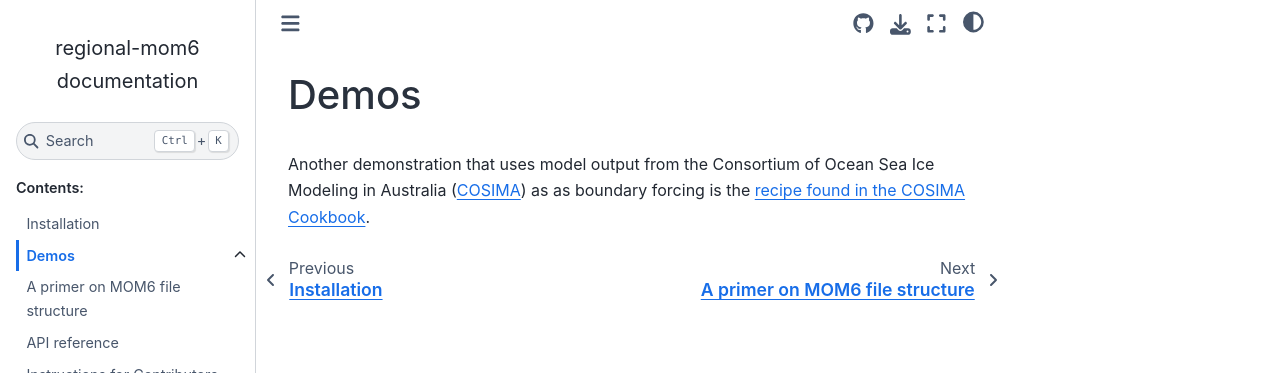
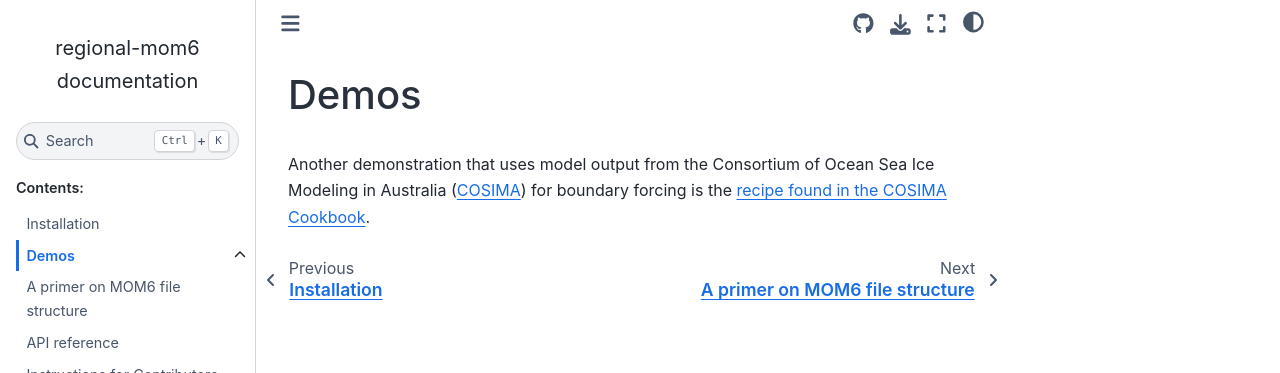
Before and after one commit to COSIMA/regional-mom6, a Sphinx documentation site: the page built from docs/demos.rst, in a window 1280 px wide. Shown: the top 373 px of the page. Built offline with Sphinx 7.4.7 and the Sphinx Book theme 1.1.4, drawn with Linux system fonts in a browser that asks for light colours; pages that are not in the unit, such as notebooks, are missing from menus.

Commit message:
fix typo

```diff
--- a/docs/demos.rst
+++ b/docs/demos.rst
@@ -7,4 +7,4 @@
 
    demo_notebooks/reanalysis-forced.ipynb
 
-Another demonstration that uses model output from the Consortium of Ocean Sea Ice Modeling in Australia (`COSIMA <https://cosima.org.au>`_) as as boundary forcing is the `recipe found in the COSIMA Cookbook <https://cosima-recipes.readthedocs.io/en/latest/Recipes/regional-mom6-forced-by-access-om2.html>`_.
+Another demonstration that uses model output from the Consortium of Ocean Sea Ice Modeling in Australia (`COSIMA <https://cosima.org.au>`_) for boundary forcing is the `recipe found in the COSIMA Cookbook <https://cosima-recipes.readthedocs.io/en/latest/Recipes/regional-mom6-forced-by-access-om2.html>`_.
```
